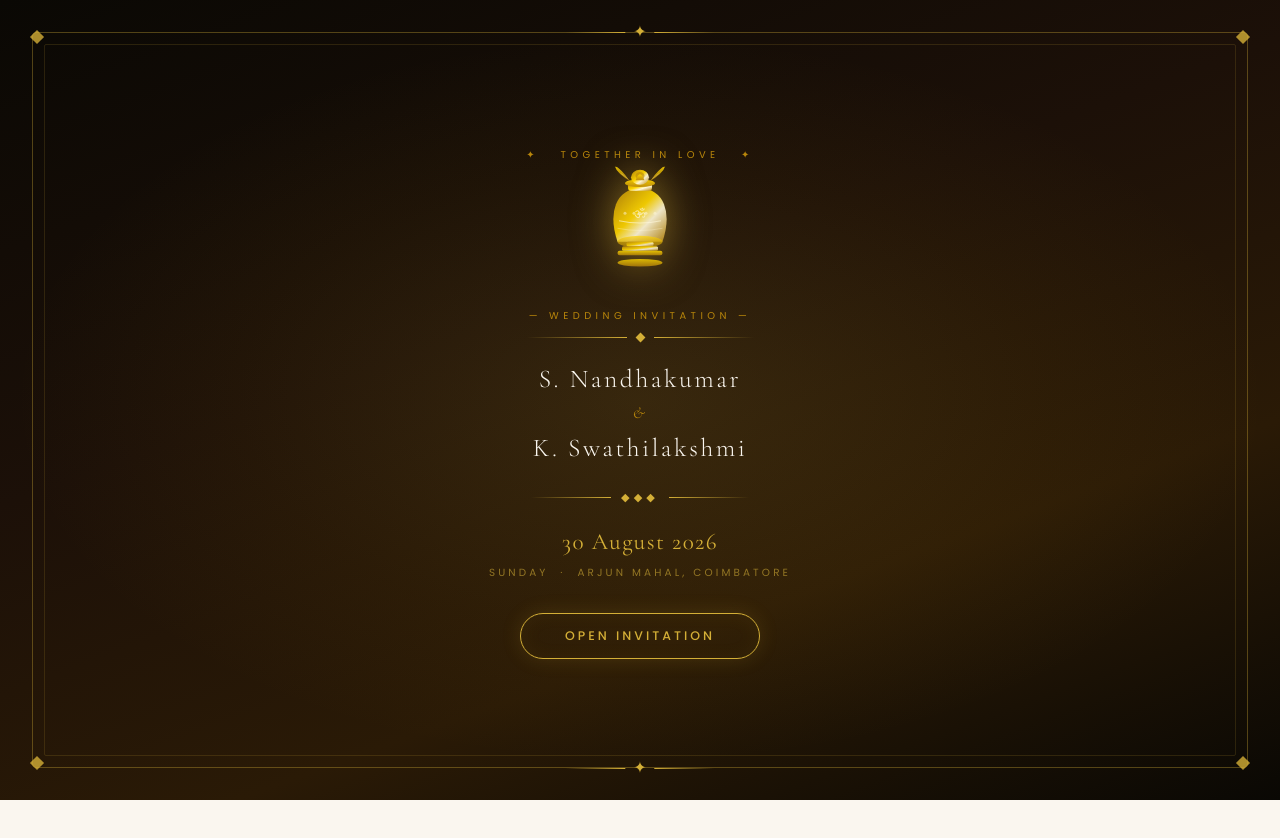
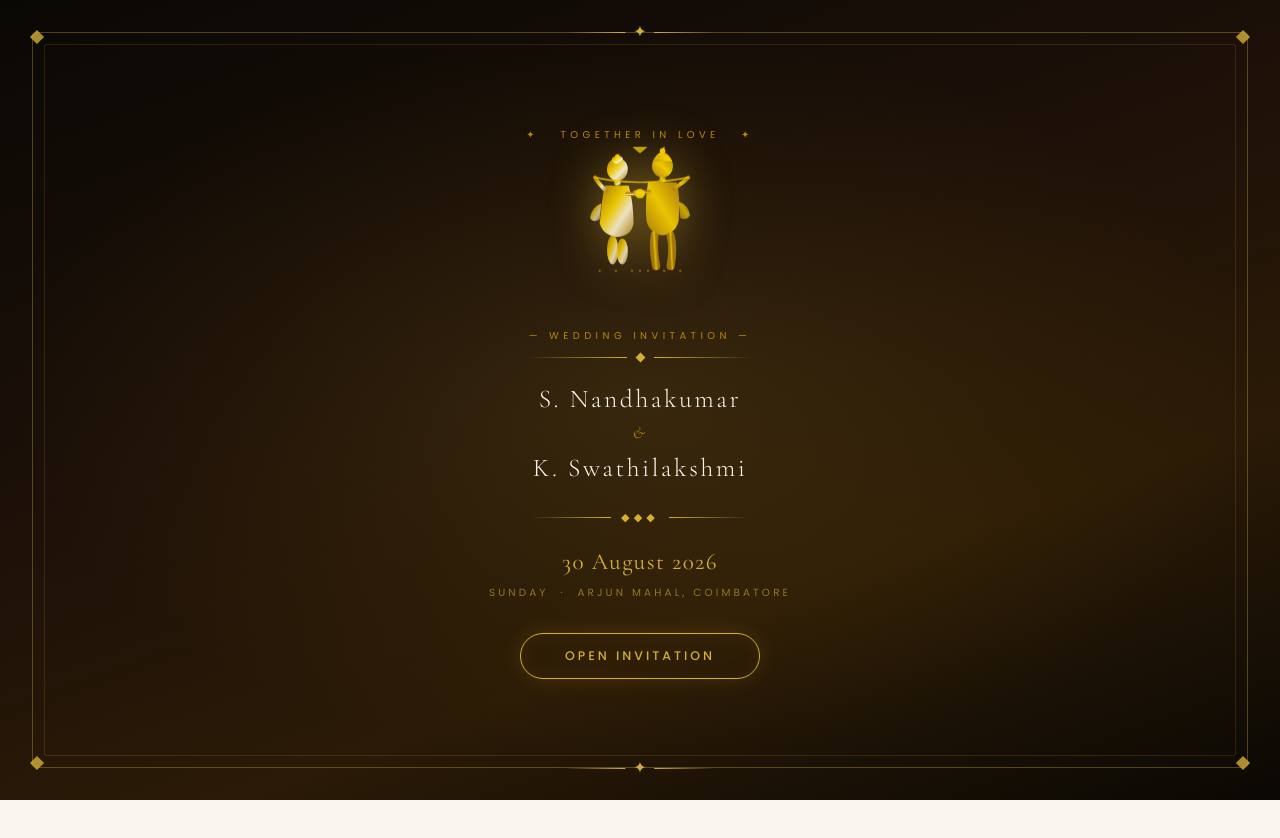
Before and after one commit to VarshiniJayakumar/swathi-wed, a React (Vite) app in the folder wedding-invitation/: page / in a window 1280 px wide. Shown: the top 838 px of the page. Built offline with nearby package versions, Linux system fonts and the light colour scheme; a web font is replaced by a local one.

Commit message:
feat: Krishna Radha gold silhouette on opening screen

```diff
--- a/wedding-invitation/src/components/OpeningScreen.jsx
+++ b/wedding-invitation/src/components/OpeningScreen.jsx
@@ -103,73 +103,90 @@ export default function OpeningScreen({ onOpen }) {
           }}>✦ &nbsp; Together in Love &nbsp; ✦</span>
         </div>
 
-        {/* Traditional Kalash SVG */}
+        {/* Krishna Radha silhouette SVG */}
         <div style={{ ...a('0.25s'), marginBottom:'1rem' }}>
-          <svg viewBox="0 0 120 140" width="90" height="105" style={{
+          <svg viewBox="0 0 160 180" width="130" height="145" style={{
             display:'block', margin:'0 auto',
-            filter:'drop-shadow(0 0 20px rgba(212,175,55,0.6))',
+            filter:'drop-shadow(0 0 22px rgba(212,175,55,0.55))',
             animation:'float 5s ease-in-out infinite',
           }}>
             <defs>
-              <linearGradient id="kg1" x1="0%" y1="0%" x2="100%" y2="100%">
+              <linearGradient id="silGold" x1="0%" y1="0%" x2="100%" y2="100%">
                 <stop offset="0%"   stopColor="#B8860B"/>
-                <stop offset="45%"  stopColor="#FFD700"/>
+                <stop offset="40%"  stopColor="#FFD700"/>
                 <stop offset="65%"  stopColor="#FFF8DC"/>
                 <stop offset="100%" stopColor="#B8860B"/>
               </linearGradient>
-              <linearGradient id="kg2" x1="0%" y1="0%" x2="0%" y2="100%">
-                <stop offset="0%"   stopColor="#FFD700"/>
+              <linearGradient id="silGold2" x1="100%" y1="0%" x2="0%" y2="100%">
+                <stop offset="0%"   stopColor="#B8860B"/>
+                <stop offset="50%"  stopColor="#FFD700"/>
                 <stop offset="100%" stopColor="#B8860B"/>
               </linearGradient>
             </defs>
 
-            {/* Base plate */}
-            <ellipse cx="60" cy="128" rx="30" ry="5" fill="url(#kg2)" opacity="0.8"/>
+            {/* ── RADHA (left figure) ── */}
+            {/* Radha head */}
+            <ellipse cx="52" cy="28" rx="13" ry="14" fill="url(#silGold)" opacity="0.92"/>
+            {/* Radha hair bun */}
+            <ellipse cx="52" cy="16" rx="7" ry="5" fill="url(#silGold)" opacity="0.9"/>
+            {/* Radha bun decoration */}
+            <circle cx="52" cy="12" r="3" fill="#FFD700" opacity="0.85"/>
+            {/* Radha neck */}
+            <rect x="48" y="41" width="8" height="7" rx="3" fill="url(#silGold)" opacity="0.88"/>
+            {/* Radha body/saree */}
+            <path d="M 36 48 Q 32 70 30 95 Q 34 110 52 112 Q 70 110 72 95 Q 72 70 66 48 Z"
+              fill="url(#silGold)" opacity="0.88"/>
+            {/* Radha saree drape */}
+            <path d="M 32 70 Q 20 75 18 88 Q 22 95 30 90" fill="url(#silGold)" opacity="0.7"/>
+            {/* Radha left arm raised holding flute end */}
+            <path d="M 38 55 Q 28 45 24 38" fill="none" stroke="url(#silGold)" strokeWidth="5" strokeLinecap="round" opacity="0.88"/>
+            {/* Radha right arm toward Krishna */}
+            <path d="M 64 58 Q 76 60 84 58" fill="none" stroke="url(#silGold)" strokeWidth="5" strokeLinecap="round" opacity="0.88"/>
+            {/* Radha legs */}
+            <ellipse cx="46" cy="128" rx="7" ry="18" fill="url(#silGold)" opacity="0.82"/>
+            <ellipse cx="58" cy="130" rx="7" ry="16" fill="url(#silGold)" opacity="0.82"/>
 
-            {/* Pot body */}
-            <path d="M 30 100 Q 20 70 28 50 Q 36 30 60 28 Q 84 30 92 50 Q 100 70 90 100 Z"
-              fill="url(#kg1)" opacity="0.9"/>
+            {/* ── KRISHNA (right figure) ── */}
+            {/* Krishna head */}
+            <ellipse cx="108" cy="24" rx="13" ry="14" fill="url(#silGold2)" opacity="0.92"/>
+            {/* Krishna crown / mukut */}
+            <path d="M 96 18 Q 100 8 108 6 Q 116 8 120 18" fill="url(#silGold2)" opacity="0.9"/>
+            <path d="M 100 12 Q 108 4 116 12" fill="url(#silGold2)" opacity="0.85"/>
+            <circle cx="108" cy="5" r="3.5" fill="#FFD700" opacity="0.9"/>
+            {/* Peacock feather on crown */}
+            <path d="M 108 5 Q 112 -4 114 -10" fill="none" stroke="#FFD700" strokeWidth="1.5" opacity="0.8"/>
+            <ellipse cx="114" cy="-11" rx="4" ry="6" fill="none" stroke="#FFD700" strokeWidth="1" opacity="0.7"/>
+            <circle cx="114" cy="-11" r="2" fill="#FFD700" opacity="0.8"/>
+            {/* Krishna neck */}
+            <rect x="104" y="37" width="8" height="7" rx="3" fill="url(#silGold2)" opacity="0.88"/>
+            {/* Krishna body */}
+            <path d="M 90 44 Q 86 66 88 92 Q 92 108 108 110 Q 124 108 128 92 Q 130 66 126 44 Z"
+              fill="url(#silGold2)" opacity="0.88"/>
+            {/* Krishna dhoti drape */}
+            <path d="M 128 68 Q 140 72 142 85 Q 138 92 130 88" fill="url(#silGold2)" opacity="0.7"/>
+            {/* Krishna right arm raised playing flute */}
+            <path d="M 122 52 Q 134 44 140 38" fill="none" stroke="url(#silGold2)" strokeWidth="5" strokeLinecap="round" opacity="0.88"/>
+            {/* Krishna left arm toward Radha */}
+            <path d="M 92 56 Q 80 58 74 56" fill="none" stroke="url(#silGold2)" strokeWidth="5" strokeLinecap="round" opacity="0.88"/>
+            {/* Flute */}
+            <path d="M 24 38 Q 80 50 140 38" fill="none" stroke="#FFD700" strokeWidth="2" strokeLinecap="round" opacity="0.7"/>
+            {/* Krishna legs — tribhanga pose (slight bend) */}
+            <path d="M 98 110 Q 96 128 100 148" fill="none" stroke="url(#silGold2)" strokeWidth="10" strokeLinecap="round" opacity="0.82"/>
+            <path d="M 118 110 Q 122 126 118 148" fill="none" stroke="url(#silGold2)" strokeWidth="10" strokeLinecap="round" opacity="0.82"/>
 
-            {/* Pot neck */}
-            <rect x="44" y="22" width="32" height="10" rx="4" fill="url(#kg1)"/>
+            {/* ── Joining hands in center ── */}
+            <circle cx="80" cy="58" r="6" fill="#FFD700" opacity="0.85"/>
 
-            {/* Pot rim */}
-            <ellipse cx="60" cy="22" rx="20" ry="5" fill="url(#kg2)" opacity="0.95"/>
+            {/* ── Heart above ── */}
+            <path d="M 80 -8 C 75 -14 68 -12 68 -6 C 68 0 80 8 80 8 C 80 8 92 0 92 -6 C 92 -12 85 -14 80 -8 Z"
+              fill="#FFD700" opacity="0.7"/>
 
-            {/* Pot base curve */}
-            <ellipse cx="60" cy="100" rx="30" ry="8" fill="url(#kg2)" opacity="0.7"/>
-
-            {/* Decorative band on pot */}
-            <path d="M 32 72 Q 60 78 88 72" fill="none" stroke="#FFF8DC" strokeWidth="1.5" opacity="0.6"/>
-            <path d="M 30 82 Q 60 88 90 82" fill="none" stroke="#FFF8DC" strokeWidth="1" opacity="0.4"/>
-
-            {/* Small dot pattern on pot */}
-            {[40,52,60,68,80].map((x,i) => (
-              <circle key={i} cx={x} cy={62} r="2" fill="#FFF8DC" opacity="0.5"/>
+            {/* Ground line */}
+            <line x1="20" y1="150" x2="140" y2="150" stroke="url(#silGold)" strokeWidth="1" opacity="0.4"/>
+            {/* Decorative dots on ground */}
+            {[30,50,70,80,90,110,130].map((x,i)=>(
+              <circle key={i} cx={x} cy="154" r="1.5" fill="#D4AF37" opacity="0.4"/>
             ))}
-
-            {/* Coconut on top */}
-            <ellipse cx="60" cy="14" rx="12" ry="10" fill="url(#kg1)" opacity="0.95"/>
-            <ellipse cx="60" cy="12" rx="6" ry="5" fill="#B8860B" opacity="0.6"/>
-
-            {/* Left mango leaf */}
-            <path d="M 48 20 Q 28 8 26 -2 Q 36 4 44 16 Z" fill="url(#kg2)" opacity="0.85"/>
-            <line x1="35" y1="9" x2="44" y2="16" stroke="#FFF8DC" strokeWidth="0.6" opacity="0.5"/>
-
-            {/* Right mango leaf */}
-            <path d="M 72 20 Q 92 8 94 -2 Q 84 4 76 16 Z" fill="url(#kg2)" opacity="0.85"/>
-            <line x1="85" y1="9" x2="76" y2="16" stroke="#FFF8DC" strokeWidth="0.6" opacity="0.5"/>
-
-            {/* Center leaf */}
-            <path d="M 54 18 Q 60 2 66 18 Z" fill="url(#kg2)" opacity="0.9"/>
-
-            {/* Base stand */}
-            <rect x="42" y="100" width="36" height="6" rx="2" fill="url(#kg1)" opacity="0.8"/>
-            <rect x="36" y="106" width="48" height="6" rx="2" fill="url(#kg1)" opacity="0.9"/>
-            <rect x="30" y="112" width="60" height="6" rx="3" fill="url(#kg2)" opacity="0.85"/>
-
-            {/* OM symbol on pot */}
-            <text x="60" y="68" textAnchor="middle" fontSize="18" fill="#FFF8DC" opacity="0.7" fontFamily="serif">ॐ</text>
           </svg>
         </div>
 
```
